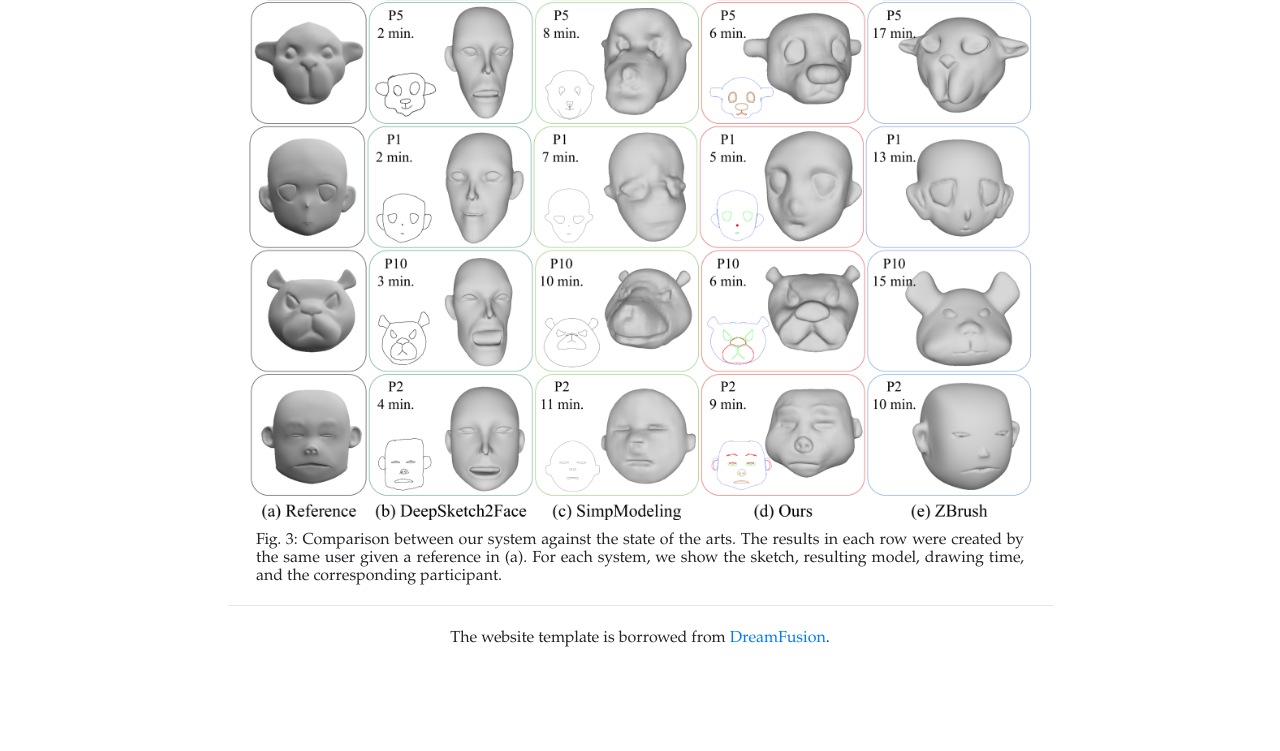
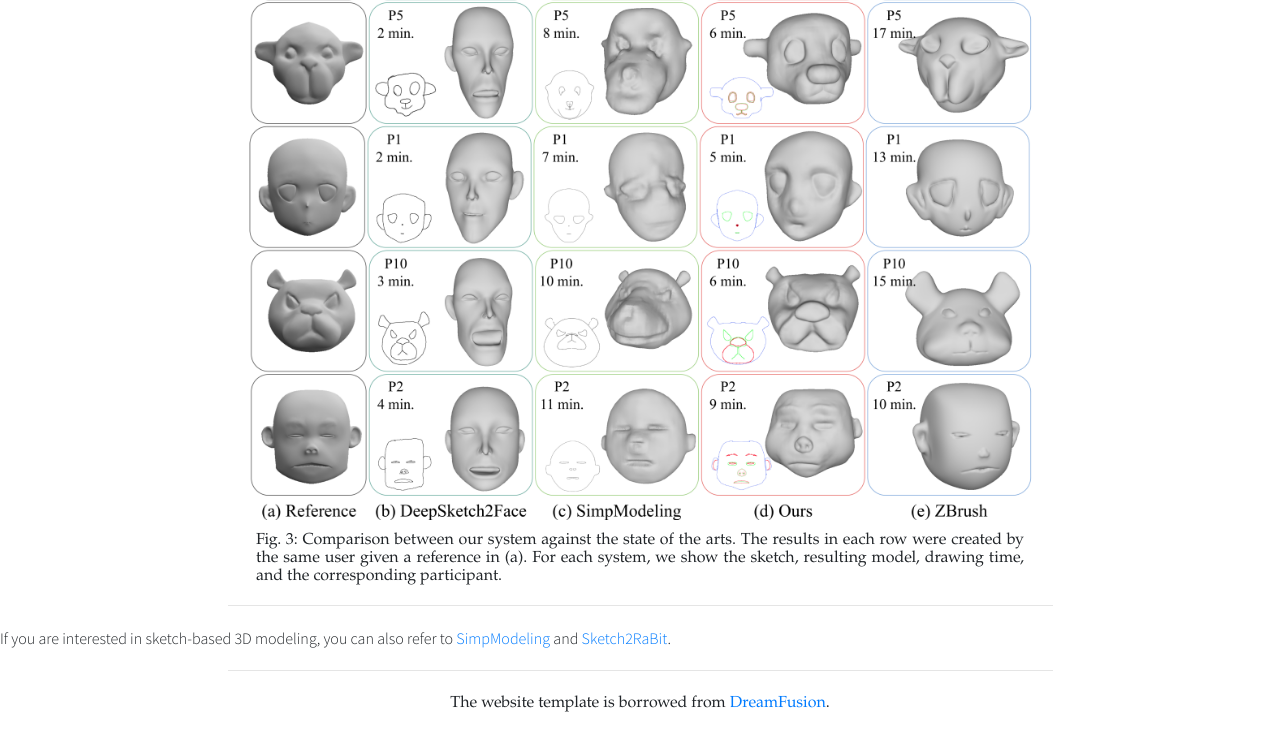
Before and after one commit to zhongjinluo/SketchMetaFace, a plain HTML site: page docs/index.html in a window 1280 px wide. Shown: the part 3913-4664 px from the top of the page. Before the commit the page ends 4629 px from the top, so only its background shows below. Drawn offline with nearby package versions, Linux system fonts and the light colour scheme; some packages are replaced by stand-ins of ours; a script that the page names is missing.

Commit message:
Update index.html

```diff
--- a/docs/index.html
+++ b/docs/index.html
@@ -188,6 +188,8 @@
         </div>
     </div>
     <hr class="divider" style="max-width: 825px;"/>
+    If you are interested in sketch-based 3D modeling, you can also refer to <a target="_blank" href="https://zhongjinluo.github.io/SimpModeling/">SimpModeling</a> and <a target="_blank" href="https://github.com/zhongjinluo/Sketch2RaBit/">Sketch2RaBit</a>.
+    <hr class="divider" style="max-width: 825px;"/>
     <!-- <div class="container" style="max-width: 820px;">
         <div class="row">
             <div class="col-md-12">
```
